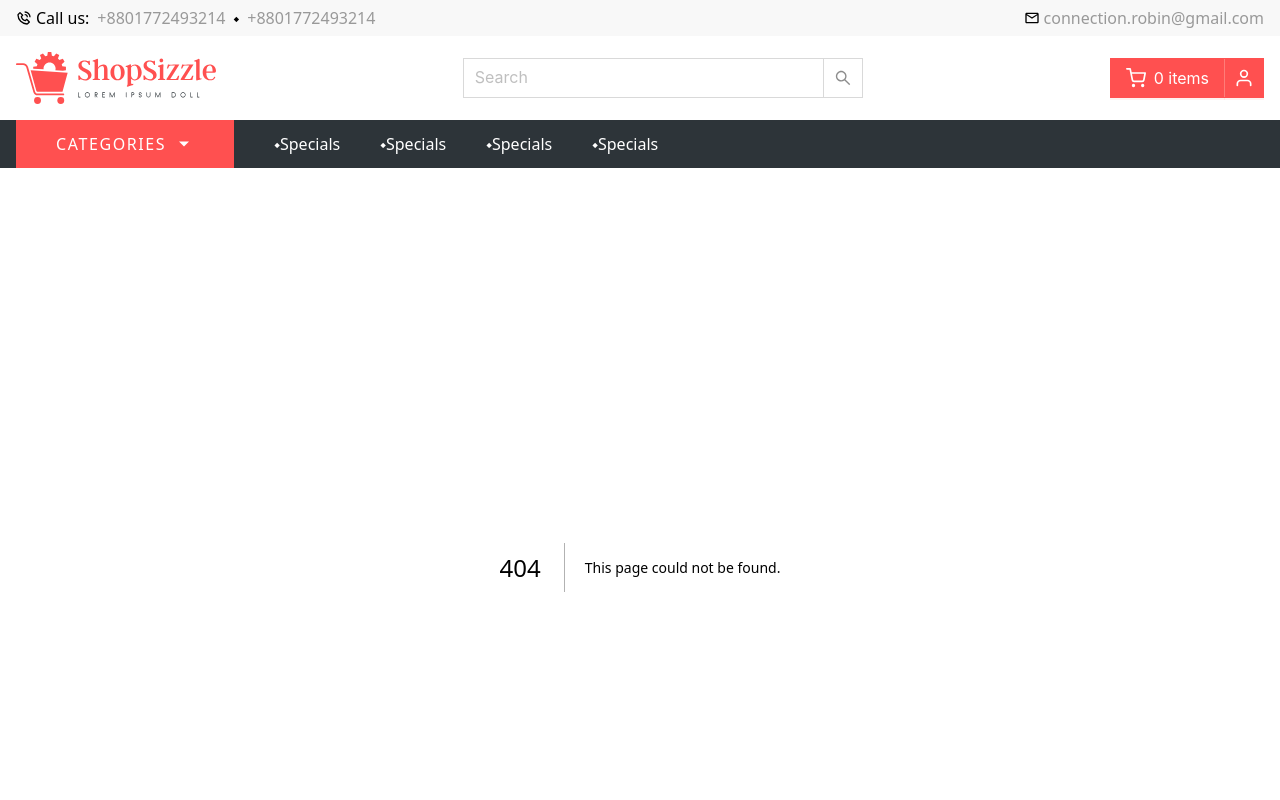
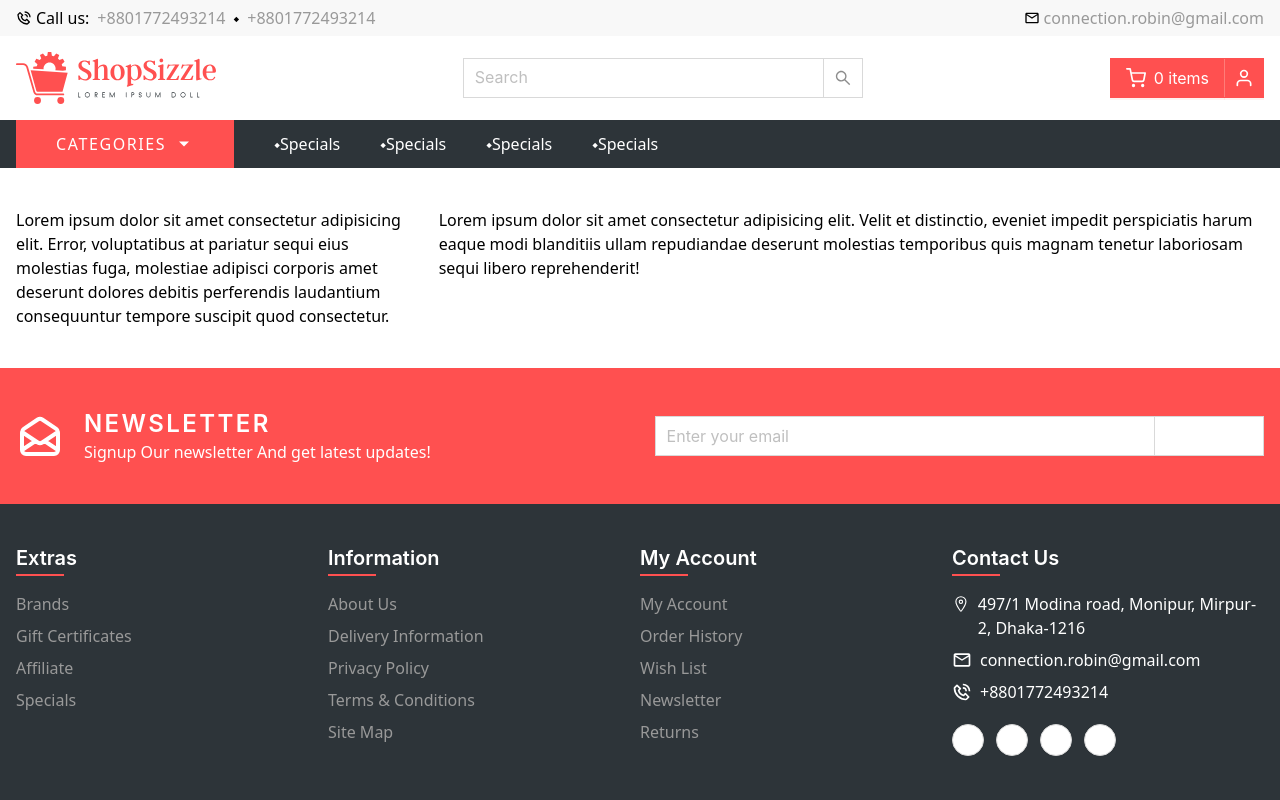
Before and after one commit to shahadat-robin/e-commerce-solution, a Next.js app: page /checkout in a window 1280 px wide. Before the commit this address had no page. Shown: the top 800 px of the page. Built offline with nearby package versions, Linux system fonts and the light colour scheme.

Commit message:
checkout page initialized

```diff
--- a/src/layout/header/cart-with-user/index.tsx
+++ b/src/layout/header/cart-with-user/index.tsx
@@ -1,4 +1,5 @@
 import { Button, Drawer, Dropdown, MenuProps } from "antd";
+import Link from "next/link";
 import { useState } from "react";
 import { FiShoppingCart, FiUser } from "react-icons/fi";
 import CartProduct from "./cart-product";
@@ -43,17 +44,17 @@ export default function CartWithUser() {
             ))}
           </div>
 
-          <div className="text-xl font-semibold flex items-center py-3 justify-between">
+          <div className="text-lg font-semibold flex items-center py-3 justify-between">
             <p>Total:</p>
             <p>$1000.00</p>
           </div>
         </div>
 
-        <div>
-          <Button type="primary" size="large" className="w-full">
-            Place order
+        <Link href="/checkout">
+          <Button type="primary" size="large" className="w-full" onClick={() => setOpenCart(false)}>
+            Checkout
           </Button>
-        </div>
+        </Link>
       </Drawer>
     </>
   );
--- a/src/layout/header/index.tsx
+++ b/src/layout/header/index.tsx
@@ -1,6 +1,7 @@
 import Image from "next/image";
 // import brandLogo from "../../../public/brand-logo.svg";
 import { Input } from "antd";
+import Link from "next/link";
 import CartWithUser from "./cart-with-user";
 import InfoBar from "./info-bar";
 import NavBar from "./nav-bar";
@@ -11,7 +12,9 @@ export default function Header() {
       <InfoBar />
       <header className="sticky top-0 bg-white z-50">
         <div className="container py-4 flex items-center justify-between">
-          <Image src={"/brand-logo.svg"} alt="" width={200} height={100} />
+          <Link href="/">
+            <Image src={"/brand-logo.svg"} alt="" width={200} height={100} />
+          </Link>
 
           <Input.Search
             placeholder="Search"
--- a/src/pages/_app.tsx
+++ b/src/pages/_app.tsx
@@ -5,12 +5,12 @@ import type { AppProps } from "next/app";
 import AppLayout from "../layout";
 
 export default function App(props: AppProps) {
-  const { Component, pageProps } = props;
+  const { Component: Page, pageProps } = props;
 
   return (
     <ConfigProvider theme={theme}>
       <AppLayout>
-        <Component {...pageProps} />
+        <Page {...pageProps} />
       </AppLayout>
     </ConfigProvider>
   );
--- /dev/null
+++ b/src/pages/checkout/index.tsx
@@ -0,0 +1,23 @@
+import type { NextPage } from "next";
+
+const CheckoutPage: NextPage = () => {
+  return (
+    <section className="py-10">
+      <div className="container grid grid-cols-3 gap-5">
+        <div>
+          Lorem ipsum dolor sit amet consectetur adipisicing elit. Error, voluptatibus at pariatur
+          sequi eius molestias fuga, molestiae adipisci corporis amet deserunt dolores debitis
+          perferendis laudantium consequuntur tempore suscipit quod consectetur.
+        </div>
+
+        <div className="col-span-2">
+          Lorem ipsum dolor sit amet consectetur adipisicing elit. Velit et distinctio, eveniet
+          impedit perspiciatis harum eaque modi blanditiis ullam repudiandae deserunt molestias
+          temporibus quis magnam tenetur laboriosam sequi libero reprehenderit!
+        </div>
+      </div>
+    </section>
+  );
+};
+
+export default CheckoutPage;
```
Also changed, not shown: 1 other file (tests, documents, lock files or other folders).
